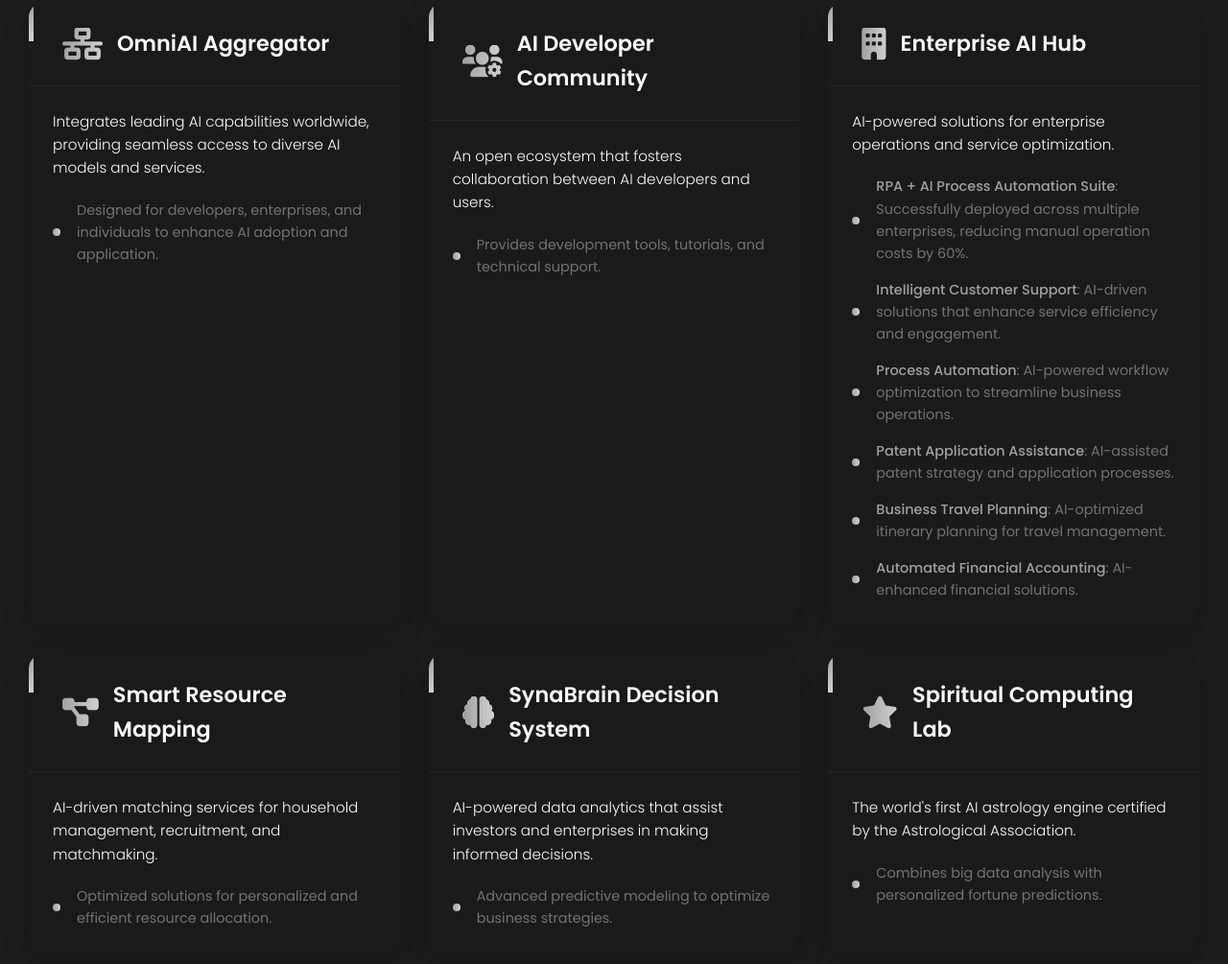
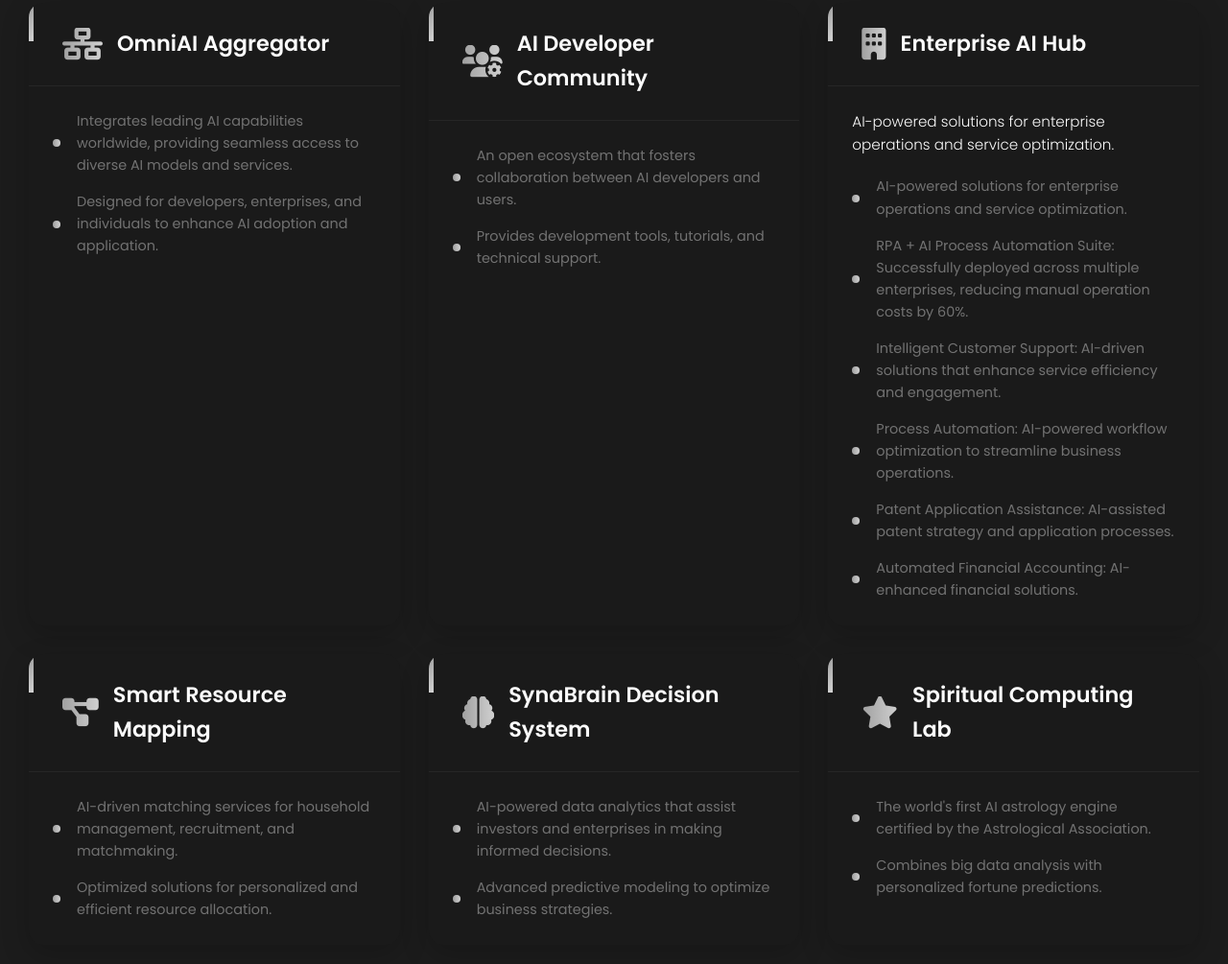
Before and after one commit to vickyoopy/synapticore_website, a plain HTML site: page index.html in a window 1280 px wide. Shown: the part 1041-2046 px from the top of the page at 96% size. Drawn offline with Linux system fonts and the light colour scheme; a web font is replaced by a local one.

Commit message:
更新网站HTML文件

```diff
--- a/index.html
+++ b/index.html
@@ -920,10 +920,13 @@
                         </h3>
                     </div>
                     <div class="service-body">
-                        <p class="service-description">
+                        <!-- <p class="service-description">
                             Integrates leading AI capabilities worldwide, providing seamless access to diverse AI models and services.
-                        </p>
+                        </p> -->
                         <ul class="service-features">
+                            <li class="service-feature">
+                                Integrates leading AI capabilities worldwide, providing seamless access to diverse AI models and services.
+                            </li>
                             <li class="service-feature">
                                 Designed for developers, enterprises, and individuals to enhance AI adoption and application.
                             </li>
@@ -940,10 +943,13 @@
                         </h3>
                     </div>
                     <div class="service-body">
-                        <p class="service-description">
+                        <!-- <p class="service-description">
                             An open ecosystem that fosters collaboration between AI developers and users.
-                        </p>
+                        </p> -->
                         <ul class="service-features">
+                            <li class="service-feature">
+                                An open ecosystem that fosters collaboration between AI developers and users.
+                            </li>
                             <li class="service-feature">
                                 Provides development tools, tutorials, and technical support.
                             </li>
@@ -965,22 +971,22 @@
                         </p>
                         <ul class="service-features">
                             <li class="service-feature">
-                                <strong>RPA + AI Process Automation Suite</strong>: Successfully deployed across multiple enterprises, reducing manual operation costs by 60%.
+                                AI-powered solutions for enterprise operations and service optimization.
                             </li>
                             <li class="service-feature">
-                                <strong>Intelligent Customer Support</strong>: AI-driven solutions that enhance service efficiency and engagement.
+                                RPA + AI Process Automation Suite: Successfully deployed across multiple enterprises, reducing manual operation costs by 60%.
                             </li>
                             <li class="service-feature">
-                                <strong>Process Automation</strong>: AI-powered workflow optimization to streamline business operations.
+                                Intelligent Customer Support: AI-driven solutions that enhance service efficiency and engagement.
                             </li>
                             <li class="service-feature">
-                                <strong>Patent Application Assistance</strong>: AI-assisted patent strategy and application processes.
+                                Process Automation: AI-powered workflow optimization to streamline business operations.
                             </li>
                             <li class="service-feature">
-                                <strong>Business Travel Planning</strong>: AI-optimized itinerary planning for travel management.
+                                Patent Application Assistance: AI-assisted patent strategy and application processes.
                             </li>
                             <li class="service-feature">
-                                <strong>Automated Financial Accounting</strong>: AI-enhanced financial solutions.
+                                Automated Financial Accounting: AI-enhanced financial solutions.
                             </li>
                         </ul>
                     </div>
@@ -995,10 +1001,13 @@
                         </h3>
                     </div>
                     <div class="service-body">
-                        <p class="service-description">
+                        <!-- <p class="service-description">
                             AI-driven matching services for household management, recruitment, and matchmaking.
-                        </p>
+                        </p> -->
                         <ul class="service-features">
+                            <li class="service-feature">
+                                AI-driven matching services for household management, recruitment, and matchmaking.
+                            </li>
                             <li class="service-feature">
                                 Optimized solutions for personalized and efficient resource allocation.
                             </li>
@@ -1015,10 +1024,13 @@
                         </h3>
                     </div>
                     <div class="service-body">
-                        <p class="service-description">
+                        <!-- <p class="service-description">
                             AI-powered data analytics that assist investors and enterprises in making informed decisions.
-                        </p>
+                        </p> -->
                         <ul class="service-features">
+                            <li class="service-feature">
+                                AI-powered data analytics that assist investors and enterprises in making informed decisions.
+                            </li>
                             <li class="service-feature">
                                 Advanced predictive modeling to optimize business strategies.
                             </li>
@@ -1035,10 +1047,13 @@
                         </h3>
                     </div>
                     <div class="service-body">
-                        <p class="service-description">
+                        <!-- <p class="service-description">
                             The world's first AI astrology engine certified by the Astrological Association.
-                        </p>
+                        </p> -->
                         <ul class="service-features">
+                            <li class="service-feature">
+                                The world's first AI astrology engine certified by the Astrological Association.
+                            </li>
                             <li class="service-feature">
                                 Combines big data analysis with personalized fortune predictions.
                             </li>
```
